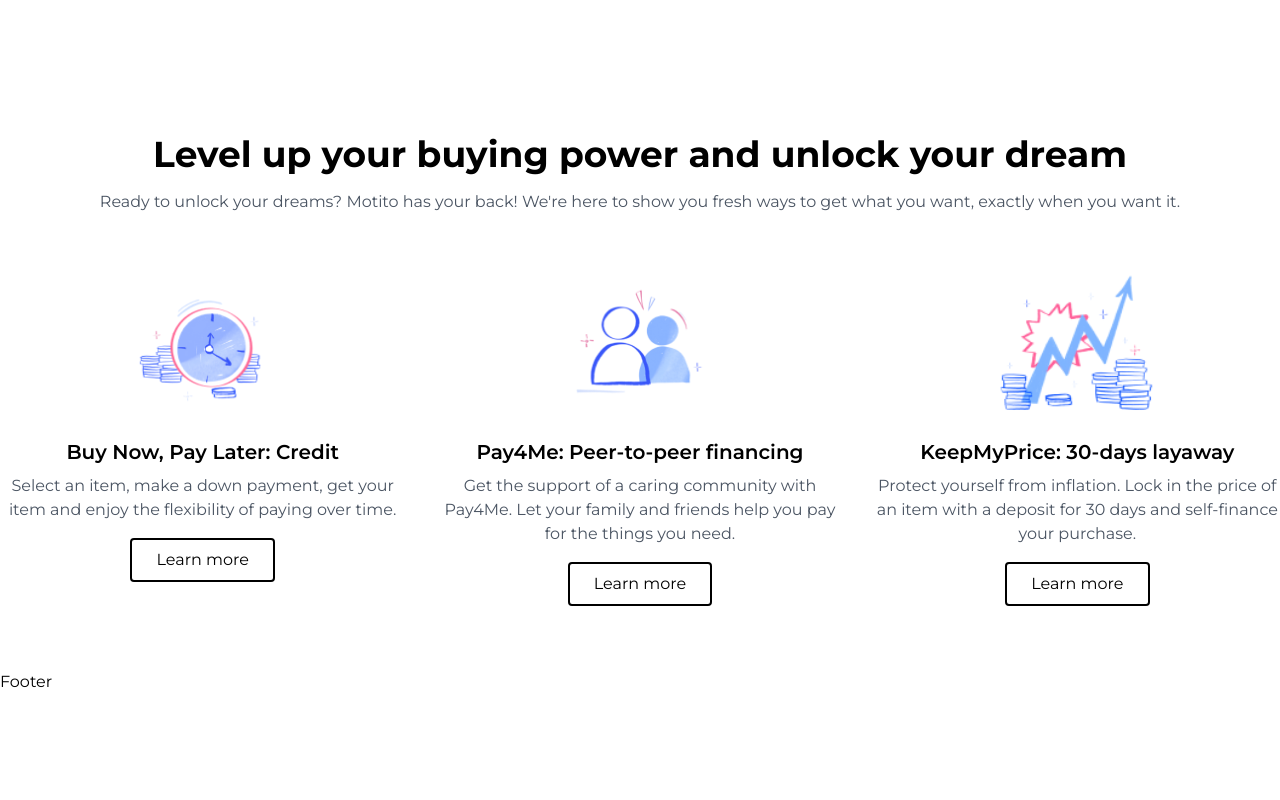
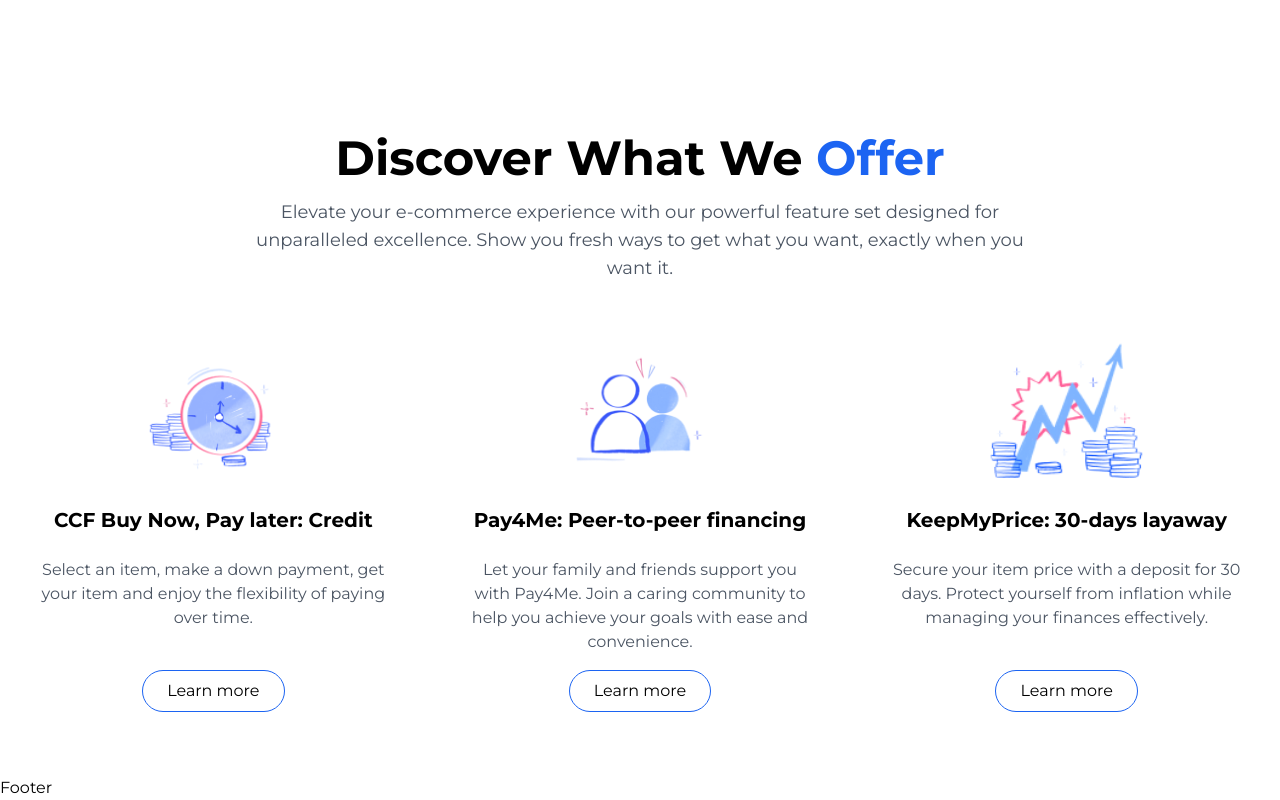
Before and after one commit to ranselorm/bnpl, a Next.js app: page / in a window 1280 px wide. Shown: the part 772-1572 px from the top of the page. Before the commit the page ends 1466 px from the top, so only its background shows below. Built offline with nearby package versions, Linux system fonts and the light colour scheme.

Commit message:
Modify services

```diff
--- a/components/Services.tsx
+++ b/components/Services.tsx
@@ -15,7 +15,7 @@
   description,
   buttonLabel,
 }: ServiceCardProps) => (
-  <div className="flex flex-col items-center text-center">
+  <div className="flex flex-col items-center text-center w-[350px] h-full justify-between">
     <div className="w-40 h-40 mb-4">
       <Image
         src={imageSrc}
@@ -25,9 +25,9 @@
         className="object-contain"
       />
     </div>
-    <h3 className="text-xl font-semibold mb-2">{title}</h3>
-    <p className="text-gray-600 mb-4">{description}</p>
-    <button className="px-6 py-2 border-2 border-black rounded hover:bg-gray-200 transition">
+    <h3 className="text-xl font-bold mb-2">{title}</h3>
+    <p className="text-gray-600 mb-4 flex-1 my-4">{description}</p>
+    <button className="px-6 py-2 border border-primary rounded-full hover:bg-gray-200 transition">
       {buttonLabel}
     </button>
   </div>
@@ -37,7 +37,7 @@
   const services = [
     {
       imageSrc: "/icons/icon1.png",
-      title: "Buy Now, Pay Later: Credit",
+      title: "CCF Buy Now, Pay later: Credit",
       description:
         "Select an item, make a down payment, get your item and enjoy the flexibility of paying over time.",
       buttonLabel: "Learn more",
@@ -46,32 +46,35 @@
       imageSrc: "/icons/icon2.png",
       title: "Pay4Me: Peer-to-peer financing",
       description:
-        "Get the support of a caring community with Pay4Me. Let your family and friends help you pay for the things you need.",
+        "Let your family and friends support you with Pay4Me. Join a caring community to help you achieve your goals with ease and convenience.",
       buttonLabel: "Learn more",
     },
     {
       imageSrc: "/icons/icon3.png",
       title: "KeepMyPrice: 30-days layaway",
       description:
-        "Protect yourself from inflation. Lock in the price of an item with a deposit for 30 days and self-finance your purchase.",
+        "Secure your item price with a deposit for 30 days. Protect yourself from inflation while managing your finances effectively.",
       buttonLabel: "Learn more",
     },
   ];
 
   return (
     <section className="bg-white py-16 text-center">
-      <div className="container mx-auto">
+      <div className="container mx-auto px-4">
         {/* Heading */}
-        <h2 className="text-3xl md:text-4xl font-bold mb-4">
-          Level up your buying power and unlock your dream
-        </h2>
-        <p className="text-gray-600 mb-12">
-          Ready to unlock your dreams? Motito has your back! We're here to show
-          you fresh ways to get what you want, exactly when you want it.
-        </p>
+        <div className="mx-auto md:max-w-3xl w-full text-center">
+          <h2 className="text-3xl md:text-5xl font-bold mb-4 w-full">
+            Discover What We <span className="text-primary">Offer</span>
+          </h2>
+          <p className="text-gray-600 mb-12 text-lg">
+            Elevate your e-commerce experience with our powerful feature set
+            designed for unparalleled excellence. Show you fresh ways to get
+            what you want, exactly when you want it.
+          </p>
+        </div>
 
         {/* Services */}
-        <div className="grid grid-cols-1 md:grid-cols-3 gap-8">
+        <div className="grid grid-cols-1 md:grid-cols-3 gap-8 place-items-center">
           {services.map((service, index) => (
             <ServiceCard
               key={index}
```
